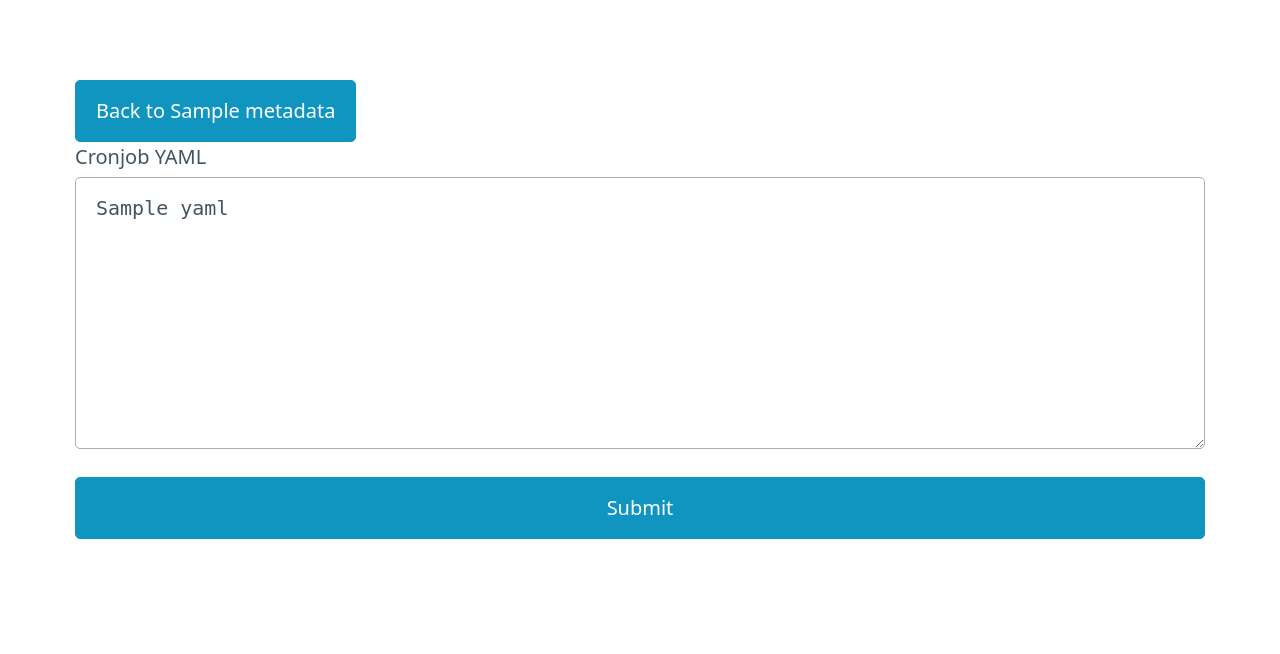
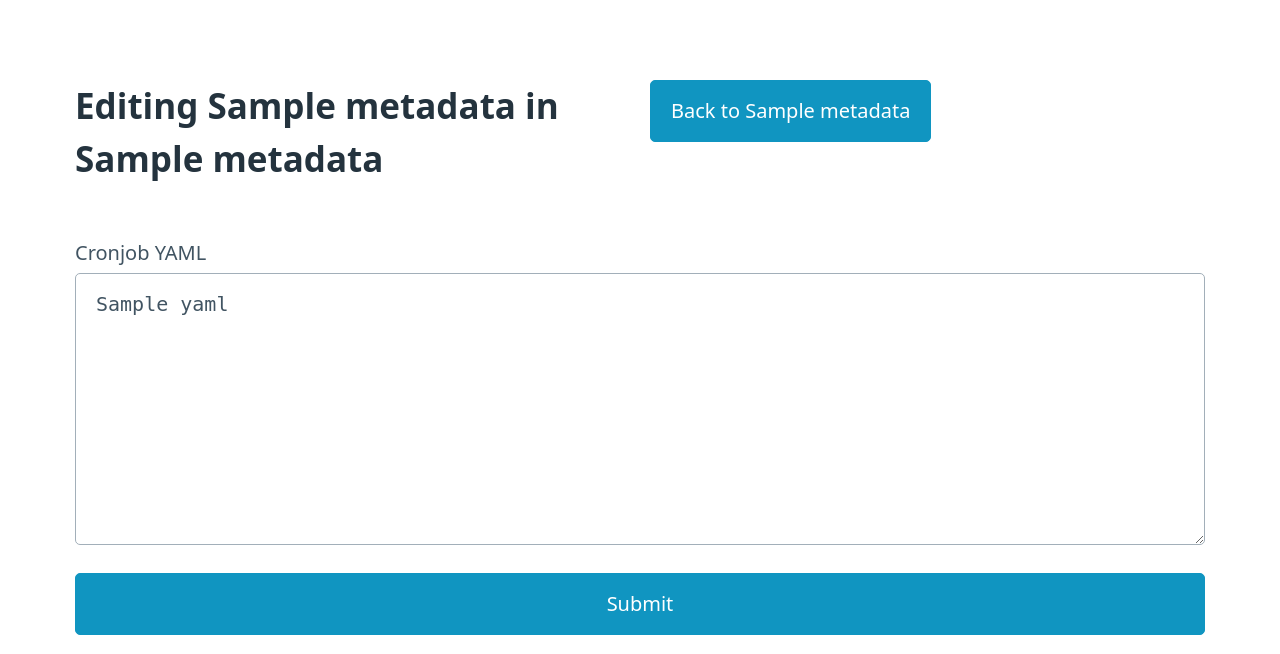
Before and after one commit to mshade/kronic, a Flask app: template templates/cronjob.html in a window 1280 px wide. Shown: the part 70-724 px from the top of the page. Before the commit the page ends 609 px from the top, so only its background shows below. Run offline with Flask 3, Linux system fonts and the light colour scheme; the template is opened without the code that fills it: most values are stand-ins (such as "Sample title", 1, 10 or a date in 2020).

Commit message:
:art: format and UI cleanup

```diff
--- a/templates/cronjob.html
+++ b/templates/cronjob.html
@@ -1,10 +1,16 @@
 {% extends 'base.html' %}
-
 {% block content %}
+<div class="grid">
+  <div>
+    <h2>{% block title %}Editing {{cronjob.metadata.name}} in {{cronjob.metadata.namespace}}{% endblock %}</h2>
+  </div>
+  <div>
     <a role="button" href="/namespaces/{{cronjob.metadata.namespace}}">Back to {{cronjob.metadata.namespace}}</a>
-    <form action="/namespaces/{{cronjob.metadata.namespace}}/cronjobs/{{cronjob.metadata.name}}" method="post">
-      <label for="yaml">Cronjob YAML</label>
-      <textarea rows="{{ yaml.count('\n') + 7 }}" id="yaml" name="yaml">{{yaml}}</textarea>
-      <input type="submit" value="Submit">
-    </form>
+  </div>
+</div>
+<form action="/namespaces/{{cronjob.metadata.namespace}}/cronjobs/{{cronjob.metadata.name}}" method="post">
+  <label for="yaml">Cronjob YAML</label>
+  <textarea rows="{{ yaml.count('\n') + 7 }}" id="yaml" name="yaml">{{yaml}}</textarea>
+  <input type="submit" value="Submit">
+</form>
 {% endblock %}
```
